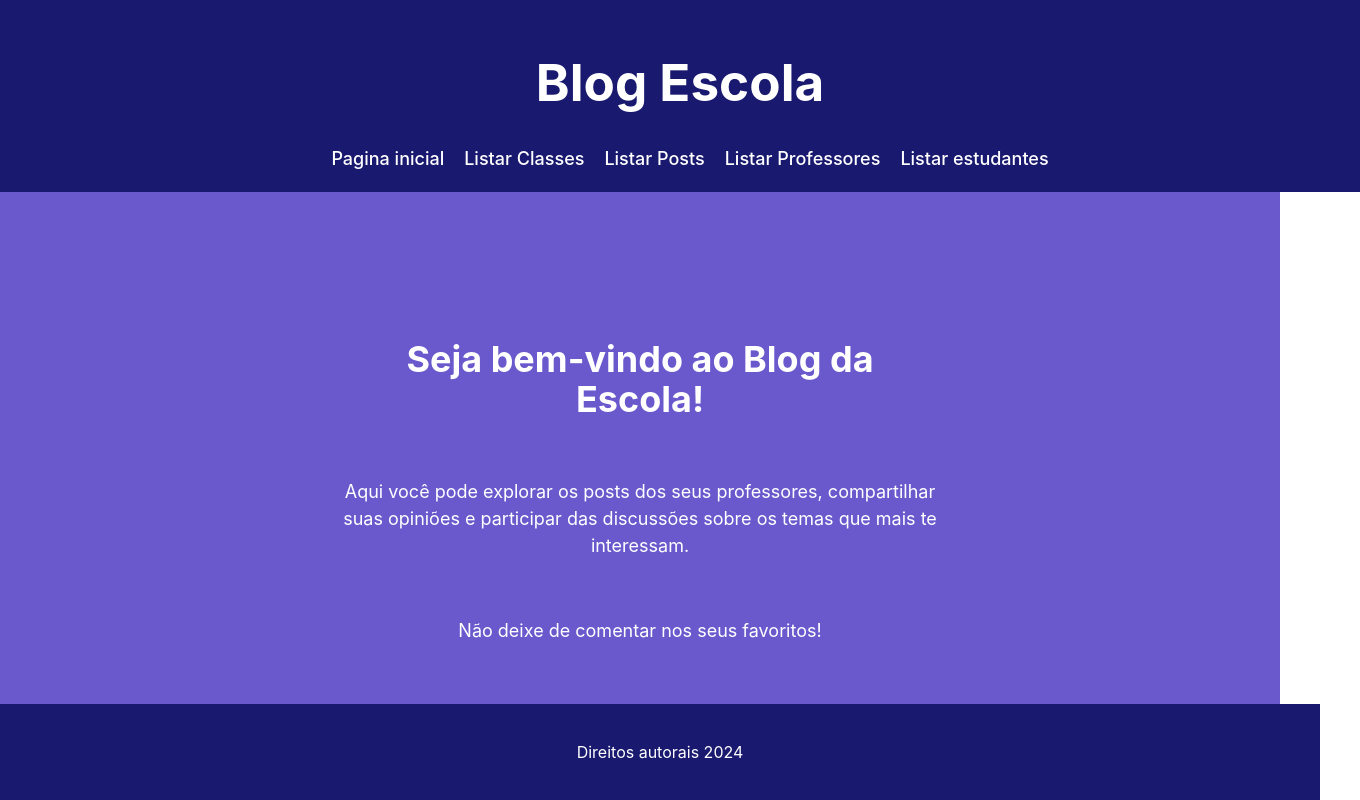
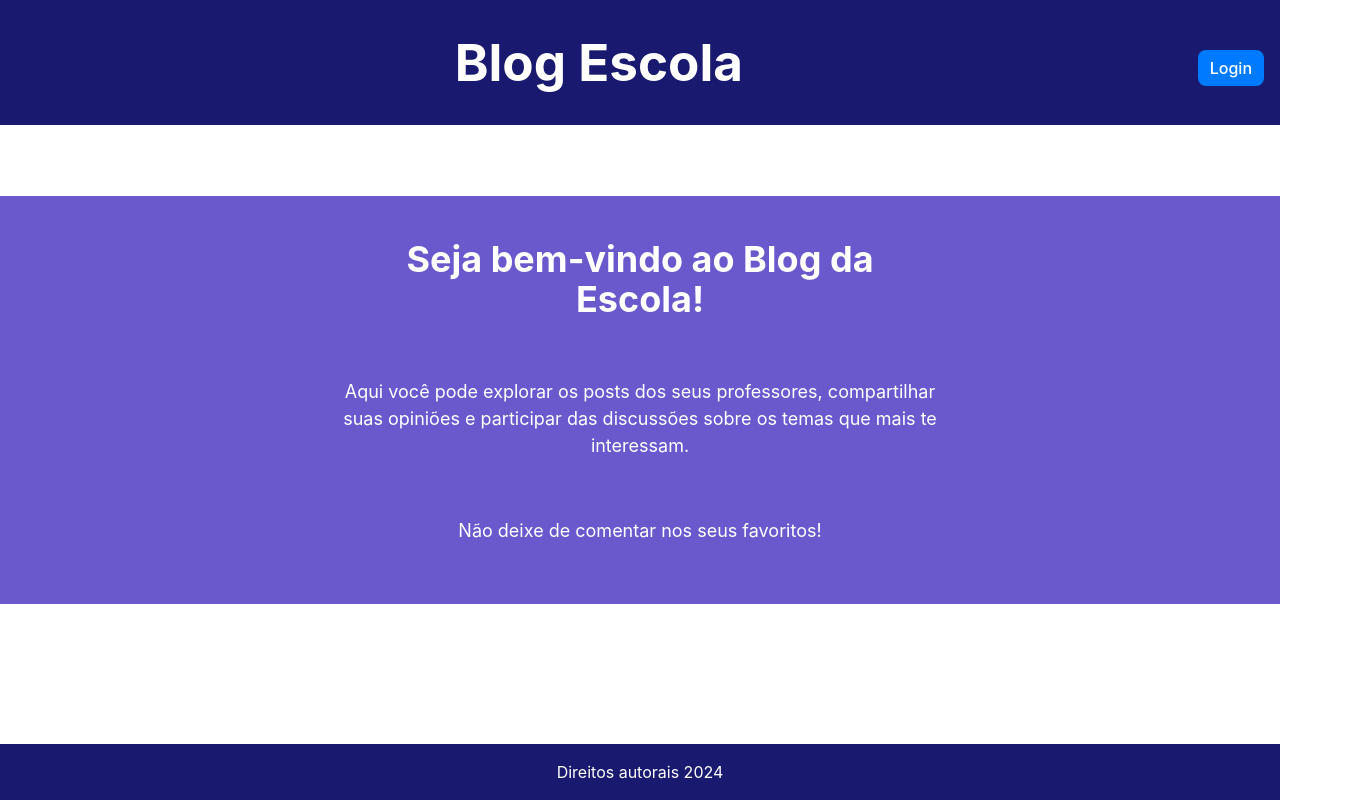
Before and after one commit to PSMFigueiredo/react-web, a React (Vite) app: page / in a window 1280 px wide. Shown: the top 800 px of the page, 1360 px wide, since content can reach past the window. Built offline with nearby package versions, Linux system fonts and the light colour scheme.

Commit message:
Atualizacao da estilizacao do header, footer e HomePage e inclusao do btn de login

```diff
--- a/src/App.tsx
+++ b/src/App.tsx
@@ -1,11 +1,11 @@
 import React, {useState} from "react";
-import { BrowserRouter as Router } from 'react-router-dom'
 import {AuthProvider} from "./auth/authContext.tsx";
 import AppRoutes from "./routes/AppRoutes.tsx";
 import {Post} from "./types/types-post.ts";
 import Header from "./components/Header/Header.tsx";
 import MainContent from "./components/MainContent/MainContent.tsx";
 import Footer from "./components/Footer/footer.tsx";
+import {BrowserRouter} from "react-router-dom";
 
 
 const App: React.FC = () => {
@@ -15,19 +15,19 @@ const App: React.FC = () => {
         const newPostWithId = {...newPost, id: posts.length + 1};
         setPosts([...posts, newPostWithId]);
     };
-     return (
-         <div className="app-container">
-             <Header />
-             <div>
-             <MainContent>
+    return (
         <AuthProvider>
-            <AppRoutes posts={posts} addPost={addPost} />
+            <BrowserRouter>
+            <div className="app-container">
+                <Header/>
+                    <MainContent>
+                        <AppRoutes posts={posts} addPost={addPost}/>
+                    </MainContent>
+                <Footer/>
+            </div>
+            </BrowserRouter>
         </AuthProvider>
-             </MainContent>
-             </div>
-             <Footer />
-    </div>
-);
+    );
 };
 
 export default App
--- a/src/auth/authContext.tsx
+++ b/src/auth/authContext.tsx
@@ -1,5 +1,4 @@
-import React, {createContext, ReactNode, useContext, useState} from "react";
-import {AuthContextType} from "../types/AuthContextType.ts";
+import React, {createContext, useContext, useState} from "react";
 
 
 interface User {
@@ -9,19 +8,21 @@ interface User {
     username: string;
     password: string;
 }
+
 export interface AuthContextType{
     user: Omit<User, 'password'> | null;
     login: (username: string, password: string) => boolean;
     logout: () => void;
 }
 
+export const AuthContext = createContext<AuthContextType | undefined>(undefined);
 
-export const AuthContext = createContext<AuthContextType | undefined>(undefined);
 export const useAuth = (): AuthContextType => {
     const context = useContext(AuthContext);
     if(!context){
-        throw new Error('\'useAuth deve ser usado dentro de um AuthProvider\'')
-    } return context;
+        throw new Error("'useAuth' deve ser usado dentro de um 'AuthProvider'")
+    }
+    return context;
 };
 
 // Crie o componente AuthProvider
@@ -69,3 +70,5 @@ export const AuthProvider: React.FC<{ children: React.ReactNode }> = ({ children
         </AuthContext.Provider>
     );
 };
+
+export default AuthProvider
--- a/src/components/Footer/footer.tsx
+++ b/src/components/Footer/footer.tsx
@@ -6,7 +6,6 @@ const FooterContainer = styled.footer`
 background-color:#191970;
 color: white;
 text-align: center;
-padding: 20px;
 position:absolute;
 bottom: 0px;
 width:100%;
--- a/src/components/Header/Header.tsx
+++ b/src/components/Header/Header.tsx
@@ -1,65 +1,75 @@
 import React from "react";
 import styled from "styled-components";
+import HistoryRouter, {Link, useNavigate} from "react-router-dom";
+import {useAuth} from "../../auth/authContext.tsx";
+import displayName = HistoryRouter.displayName;
 
 const HeaderContainer = styled.header`
     background-color: #191970;
     color: white;
-    padding: 20px 40px;
     margin: 0 auto;
     position:absolute;
     top: 0px;
     width:100%;
+    justify-content: space-between;
+    display: flex;
+`;
+
+const Button = styled.button`
+  padding: 8px 12px;
+  background-color: #007bff;
+  color: white;
+  border: none;
+  border-radius: 8px;
+  cursor: pointer;
+
+  &:hover {
+    background-color: #0056b3;
+  }
+`;
+
+const DivPaiHeader = styled.div`
+    width: 100%;
+  display: flex;
+    justify-content: space-between;
+`;
+
+const DivBtnLoginHeader = styled.div`
+  padding-top: 50px;
+    padding-right: 16px;
 `;
 
 const HeaderTitle = styled.h1`
     text-align: center;
 `;
 
-const Nav = styled.nav`
-    ul {
-        list-style: none;
-        display: flex;
-        justify-content:center;
-        margin: 0;
-        padding: 0;
+const Header: React.FC = () => {
+    const {user, logout } = useAuth();
+    const navigate = useNavigate();
 
-        li{
-            margin-left: 20px;
-        }
-
-        a{
-            color: white;
-            text-decoration: none;
-            font-size: 18px;
-            transition: color 0.3s;
-
-            &:hover {
-                color: #61dafb;
-            };
-        };
+    const handleLogout = () => {
+        logout();
+        navigate('/login');
     };
-`;
-
-const Header: React.FC = () => {
     return (
         <HeaderContainer>
-            <div>
+            <DivPaiHeader>
+                <div>
+
+                </div>
                 <div>
                     <HeaderTitle>Blog Escola</HeaderTitle>
                 </div>
-                <div>
-                    <Nav>
-                        <ul>
-                            <li><a href="/">Pagina inicial</a></li>
-                            <li><a href="/classes">Listar Classes</a></li>
-                            <li><a href="/posts"> Listar Posts</a></li>
-                            <li><a href="/professors"> Listar Professores</a></li>
-                            <li><a href="/students">Listar estudantes</a></li>
-                        </ul>
-                    </Nav>
-                </div>
-
-            </div>
+                <DivBtnLoginHeader>
+                    {user ? (
+                        <Button onClick={handleLogout}>Logout</Button>
+                    ) : (
+                        <Link to="/login">
+                            <Button>Login</Button>
+                        </Link>
+                    )}
+                </DivBtnLoginHeader>
+            </DivPaiHeader>
 
         </HeaderContainer>
     );
--- a/src/components/MainContent/MainContent.tsx
+++ b/src/components/MainContent/MainContent.tsx
@@ -5,7 +5,6 @@ const Main = styled.main`
 flex: 1;
 display: flex;
 flex-direction: column;
-padding-top: 80px;
 justify-content: center;
 align-items: center;
 `;
--- a/src/pages/HomePage.tsx
+++ b/src/pages/HomePage.tsx
@@ -1,13 +1,12 @@
 import styled from "styled-components";
 import React from "react";
-import Footer from "../components/Footer/footer";
+
 
 const HomeContainer = styled.div`
     display: flex;
     flex-direction: column;
     align-items: center;
     justify-content: center;
-    height: 100vh;
     background-color:#6959CD;
     padding: 20px;
 `;
@@ -28,14 +27,6 @@ const SubHeading = styled.p`
     max-width: 600px;
 `;
 
-const Image = styled.img`
-    width: 100%;
-    max-width: 600px;
-    height: auto;
-    border-radius: 8px;
-    box-shadow: 0 4px 8px rgba(0, 0, 0, 0.1);
-`;
-
 const HomePage: React.FC = () => {
     return (
         <HomeContainer>
--- a/src/routes/AppRoutes.tsx
+++ b/src/routes/AppRoutes.tsx
@@ -1,6 +1,6 @@
 import React from 'react';
-import { BrowserRouter as Router, Navigate, Route, Routes } from 'react-router-dom';
-import { useAuth } from '../auth/authContext';
+import { Navigate, Route, Routes} from 'react-router-dom';
+import {useAuth} from '../auth/authContext';
 import HomePage from '../pages/HomePage';
 import PostDetail from '../pages/Post-pages/postDetail';
 import LoginPage from '../pages/LoginPage';
@@ -9,33 +9,31 @@ import EditPost from '../pages/Post-pages/editPost';
 import AdminPage from '../pages/professors-pages/Admin-page';
 
 
+const ProtectedRoute: React.FC<{ children: React.ReactNode; role?: string }> = ({children, role}) => {
+    const {user} = useAuth();
 
-const ProtectedRoute: React.FC<{children: JSX.Element; role?: string}> = ({children, role}) => {
-    const { user } = useAuth();
-
-    if(!user) {
-        return <Navigate to="/login" />
+    if (!user) {
+        return <Navigate to="/login"/>
     }
 
-    if (role && user.role !== role){
-        return <Navigate to="/" />
+    if (role && user.role !== role) {
+        return <Navigate to="/"/>
     }
 
-    return children;
+    return <>{children}</>;
 };
 
 const AppRoutes: React.FC = () => {
     return (
-        <Router>
         <Routes>
-                <Route path="/" element={<HomePage />} />
-                <Route path="/posts/:id" element={<PostDetail />} />
-                <Route path="/login" element={<LoginPage />} />
+            <Route path="/" element={<HomePage/>}/>
+            <Route path="/posts/:id" element={<PostDetail/>}/>
+            <Route path="/login" element={<LoginPage/>}/>
             <Route
                 path="/create"
                 element={
                     <ProtectedRoute role="professor">
-                            <CreatePost />
+                        <CreatePost/>
                     </ProtectedRoute>
                 }
             />
@@ -43,7 +41,7 @@ const AppRoutes: React.FC = () => {
                 path="/edit/:id"
                 element={
                     <ProtectedRoute role="professor">
-                            <EditPost />
+                        <EditPost/>
                     </ProtectedRoute>
                 }
             />
@@ -51,13 +49,12 @@ const AppRoutes: React.FC = () => {
                 path="/admin"
                 element={
                     <ProtectedRoute role="professor">
-                            <AdminPage />
+                        <AdminPage/>
                     </ProtectedRoute>
                 }
             />
-                <Route path="*" element={<Navigate to="/" />} />
+            <Route path="*" element={<Navigate to="/"/>}/>
         </Routes>
-        </Router>
     );
 };
 
```
Lines whose indentation alone changed are shown as unchanged.
